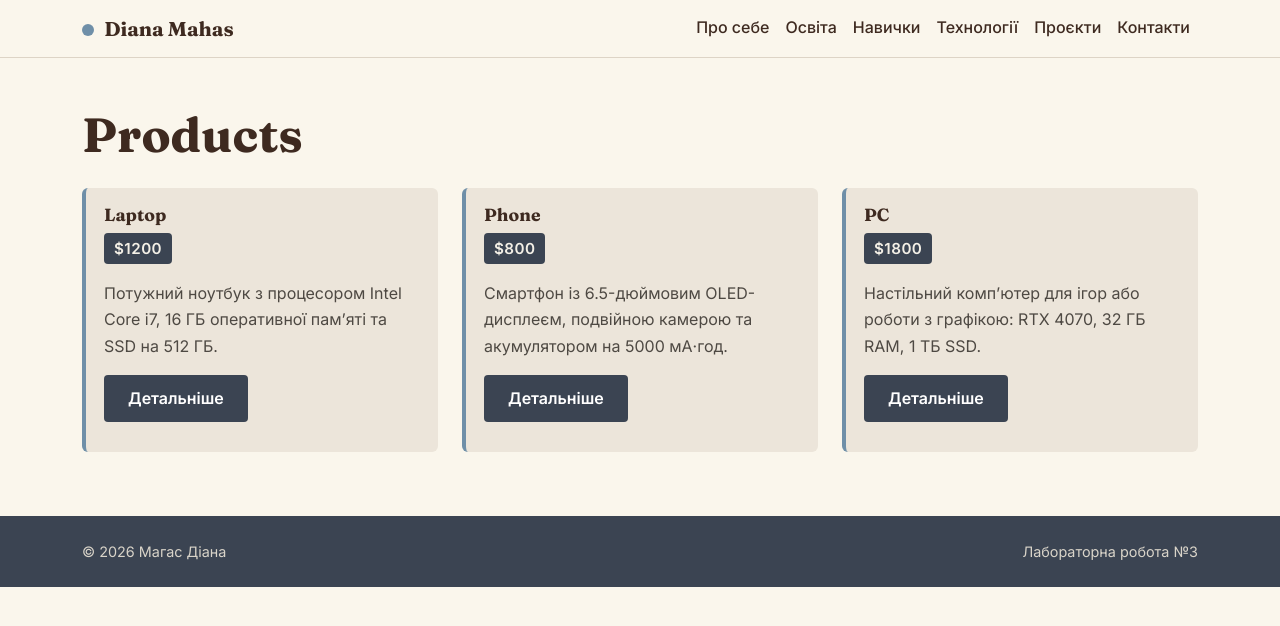
After one commit to Diana-Magas/flask-app-lab, a Flask app: page /products/ in a window 1280 px wide. The commit adds this page. Shown: the top 626 px of the page. Run offline with Flask 3, Linux system fonts and the light colour scheme.

Commit message:
lab3: products blueprint with styles

```diff
--- a/app/__init__.py
+++ b/app/__init__.py
@@ -9,3 +9,6 @@ from . import views
 
 from .users import users_bp
 app.register_blueprint(users_bp)
+
+from .products import products_bp
+app.register_blueprint(products_bp)
--- /dev/null
+++ b/app/products/__init__.py
@@ -0,0 +1,5 @@
+from flask import Blueprint
+
+products_bp = Blueprint("products", __name__, template_folder="templates", url_prefix="/products")
+
+from . import views
--- /dev/null
+++ b/app/products/templates/products/products.html
@@ -0,0 +1,26 @@
+{% extends 'base.html' %} {% block title %}Products{% endblock %} {% block
+content %}
+<h1 class="page-title mb-4">Products</h1>
+
+<div class="row">
+  {% for product in products %}
+  <div class="col-md-4 mb-3">
+    <div class="item-box h-100">
+      <h3 class="item-title mb-2">
+        <a
+          href="{{ url_for('products.product_detail', product_id=product.id) }}"
+          >{{ product.name }}</a
+        >
+      </h3>
+      <span class="date-badge mb-2">${{ product.price }}</span>
+      <p class="muted mt-2 mb-3">{{ product.content }}</p>
+      <a
+        class="btn-accent d-inline-block text-decoration-none"
+        href="{{ url_for('products.product_detail', product_id=product.id) }}"
+        >Детальніше</a
+      >
+    </div>
+  </div>
+  {% endfor %}
+</div>
+{% endblock %}
--- /dev/null
+++ b/app/products/views.py
@@ -0,0 +1,37 @@
+from flask import render_template, abort
+from . import products_bp
+
+
+products = [
+    {
+        "id": 1,
+        "name": "Laptop",
+        "price": 1200,
+        "content": "Потужний ноутбук з процесором Intel Core i7, 16 ГБ оперативної пам’яті та SSD на 512 ГБ."
+    },
+    {
+        "id": 2,
+        "name": "Phone",
+        "price": 800,
+        "content": "Смартфон із 6.5-дюймовим OLED-дисплеєм, подвійною камерою та акумулятором на 5000 мА·год."
+    },
+    {
+        "id": 3,
+        "name": "PC",
+        "price": 1800,
+        "content": "Настільний комп’ютер для ігор або роботи з графікою: RTX 4070, 32 ГБ RAM, 1 ТБ SSD."
+    }
+]
+
+
+@products_bp.route("/")
+def product_list():
+    return render_template("products/products.html", products=products)
+
+
+@products_bp.route("/<int:product_id>")
+def product_detail(product_id):
+    product = next((p for p in products if p["id"] == product_id), None)
+    if product is None:
+        abort(404)
+    return render_template("products/detail_product.html", product=product)
--- a/app/static/css/styles.css
+++ b/app/static/css/styles.css
@@ -347,3 +347,16 @@ section {
     font-weight: 600;
     font-size: 24px;
 }
+
+.item-title a {
+    color: var(--chocolate);
+    text-decoration: none;
+}
+
+.item-title a:hover {
+    color: var(--denim-dark);
+}
+
+.date-badge {
+    font-size: 0.95rem;
+}
```
Also changed, not shown: app/products/templates/products/detail_product.html (added, +15 -0 lines).
